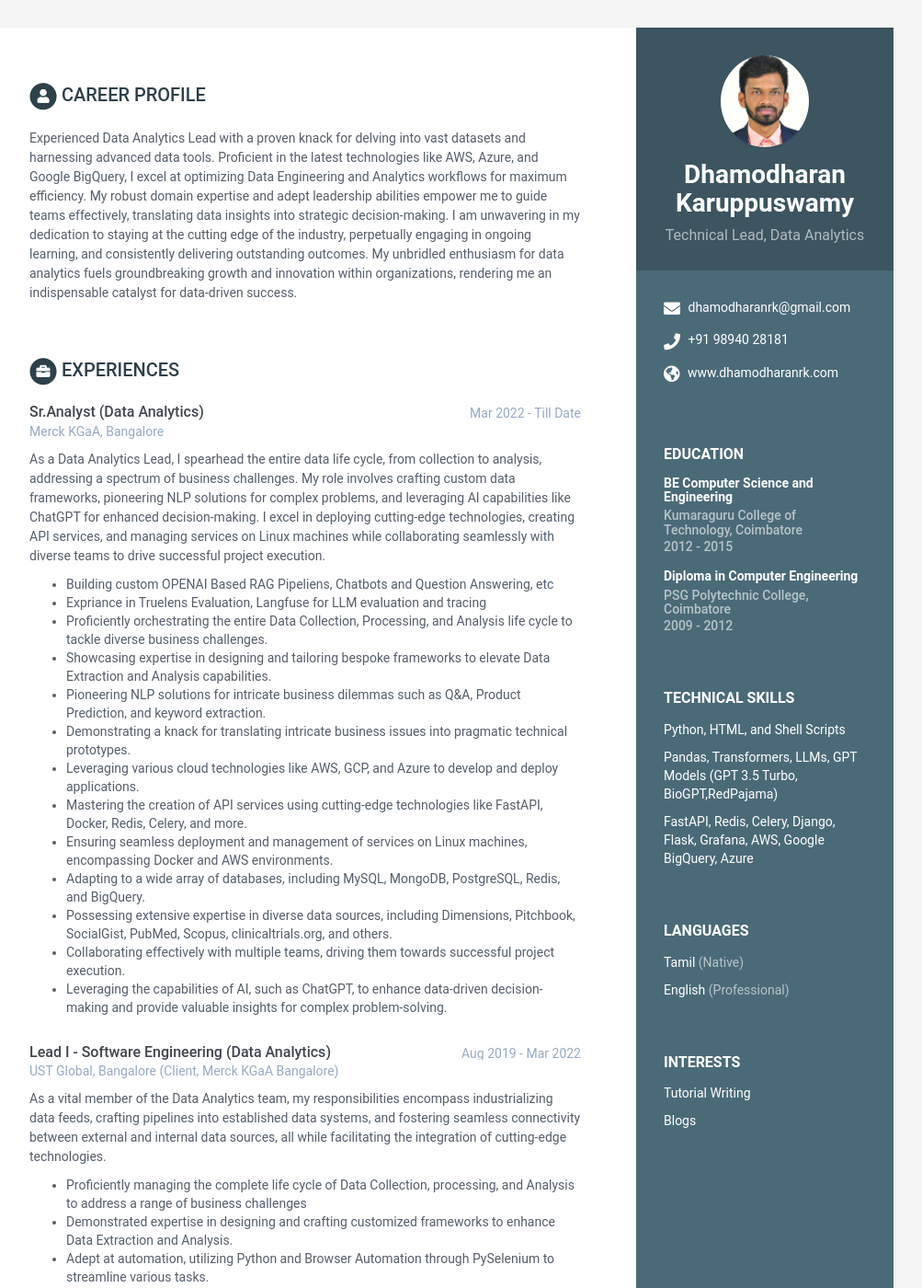
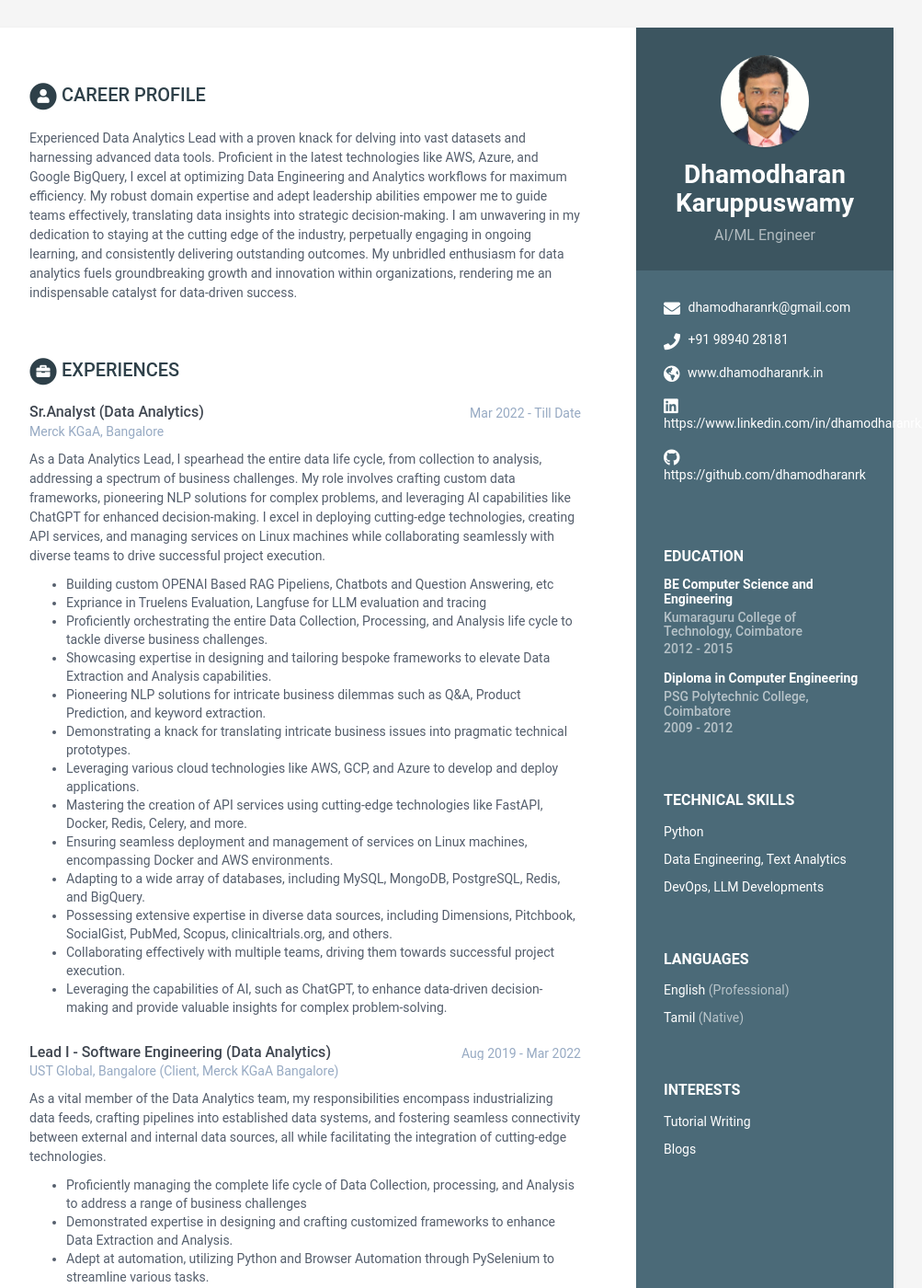
Before and after one commit to dhamodharanrk/online-cv, a Jekyll site: the page built from index.html, in a window 1280 px wide and 1400 px high. Shown: the whole window at 92% size, without its empty margins (168-1171 px from the left). Built offline with Jekyll 4.4.1, drawn with Linux system fonts in a browser that asks for light colours.

Commit message:
Update data.yml

```diff
--- a/_data/data.yml
+++ b/_data/data.yml
@@ -3,13 +3,13 @@ sidebar:
   about: false
   education: true
   name: Dhamodharan Karuppuswamy
-  tagline: Technical Lead, Data Analytics
+  tagline: AI/ML Engineer
   avatar: profile.png
   email: dhamodharanrk@gmail.com
   phone: +91 98940 28181
-  website: www.dhamodharanrk.com
-  linkedin: null
-  github: null
+  website: www.dhamodharanrk.in
+  linkedin: https://www.linkedin.com/in/dhamodharanrk/
+  github: https://github.com/dhamodharanrk
   gitlab: null
   bitbucket: null
   twitter: null
@@ -17,21 +17,21 @@ sidebar:
   codewars: null
   goodreads: null
   languages:
+    - idiom: English
+      level: Professional
     - idiom: Tamil
       level: Native
-    - idiom: English
-      level: Professional
   interests:
     - item: Tutorial Writing
       link: https://www.dhamodharanrk.com/portfolio/blog/
     - item: Blogs
       link: https://sites.google.com/view/way2learnings/home
   technicals:
-    - item: Python, HTML, and Shell Scripts
+    - item: Python
       link: null
-    - item: Pandas, Transformers, LLMs, GPT Models (GPT 3.5 Turbo, BioGPT,RedPajama)
+    - item: Data Engineering, Text Analytics
       link: null
-    - item: FastAPI, Redis, Celery, Django, Flask, Grafana, AWS, Google BigQuery, Azure
+    - item: DevOps, LLM Developments
       link: null
 career-profile:
   title: Career Profile
```
